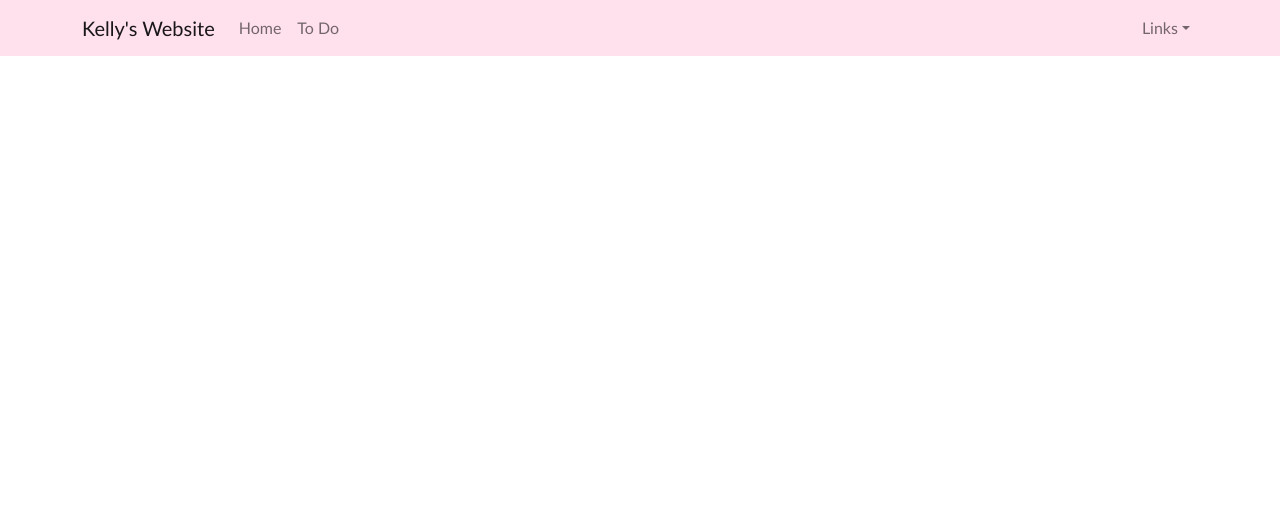
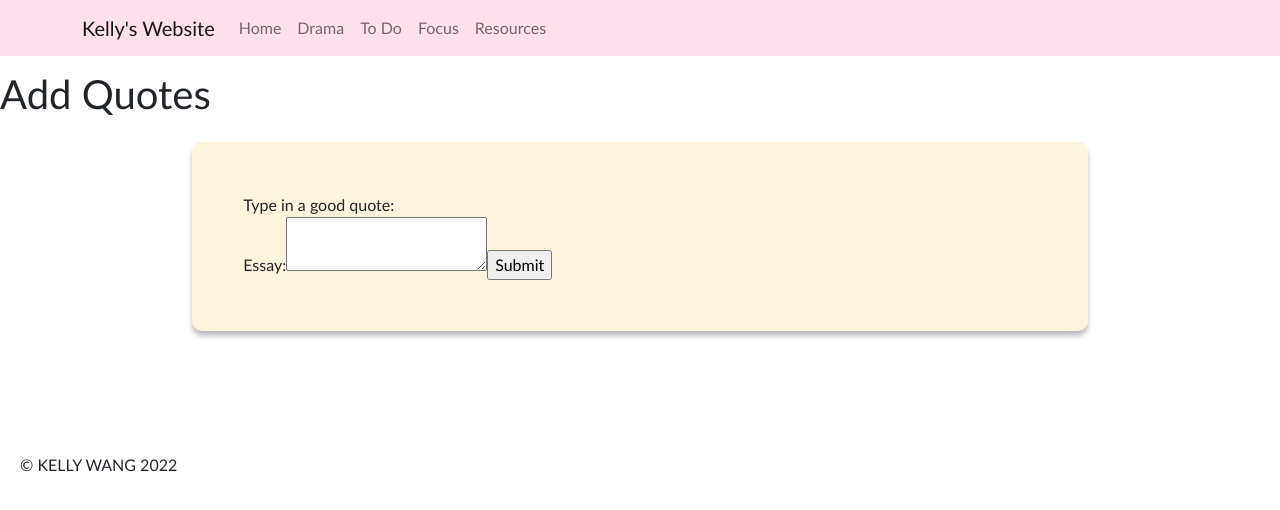
Before and after one commit to kellyzwang/kelly-personal-website, a React app: page /drama in a window 1280 px wide. Built offline with nearby package versions, Linux system fonts and the light colour scheme; some packages are replaced by stand-ins of ours.

Commit message:
modified home page, drama page

```diff
--- a/package.json
+++ b/package.json
@@ -7,6 +7,7 @@
     "@testing-library/react": "^13.3.0",
     "@testing-library/user-event": "^13.5.0",
     "bootstrap": "^5.1.3",
+    "firebase": "^9.8.3",
     "react": "^18.2.0",
     "react-bootstrap-validation": "^0.1.11",
     "react-dom": "^18.2.0",
--- a/src/components/App.js
+++ b/src/components/App.js
@@ -4,6 +4,7 @@ import { Routes, Route } from 'react-router-dom';
 //import { getDatabase, ref, onValue } from 'firebase/database';
 import { NavBar } from './NavBar.js';
 import { Home } from './Home.js';
+import { Drama } from './Drama.js';
 
 
 
@@ -15,7 +16,7 @@ function App(props) {
             <Routes>
                 <Route path="/" element={<Home />} />
                 <Route path="/home" element={<Home />} />
-                {/*<Route path="/projects" element={<Projects />} />*/}
+                <Route path="/drama" element={<Drama />} />
                 {/*<Route path="/*" element={<Home />} /> */}
             </Routes>
         </div>
--- /dev/null
+++ b/src/components/Drama.js
@@ -0,0 +1,46 @@
+import { React, useState } from 'react';
+import { getDatabase, ref, push as firebasePush } from 'firebase/database';
+
+
+export function Drama() {
+
+    // state variable to track quote entered
+    const [quoteEntered, setQuoteEntered] = useState(null);
+
+
+    const handleQuoteChange = (event) => {
+        const enteredValue = event.target.value;
+        setQuoteEntered(enteredValue);
+    }
+    const handleAddQuoteSubmit = (event) => {
+        event.preventDefault();
+    }
+
+
+    return (
+        <div>
+            <section>
+                <h1>Add Quotes</h1>
+                <div class="flex-container-drama">
+                    <div class="flex-item-card-drama">
+                        Type in a good quote:
+
+                        <form onSubmit={handleAddQuoteSubmit}>
+                            <label>
+                                Essay:
+                                <textarea value={quoteEntered} onChange={handleQuoteChange} />
+                            </label>
+                            <input type="submit" value="Submit" />
+                        </form>
+                    </div>
+                </div>
+            </section>
+            <section>
+                <p></p>
+            </section>
+            <footer>
+                <p>&copy; KELLY WANG 2022</p>
+            </footer>
+        </div>
+    );
+}
--- a/src/components/Home.js
+++ b/src/components/Home.js
@@ -5,10 +5,10 @@ export function Home() {
     return (
         <div>
             <section>
-                <div className="flex-container-home">
+                <div className="flex-container-home center">
                     <div className="flex-item-card-home">
                         <h1>Welcome to Kelly's Website!</h1>
-                        <p></p>
+                        <img src="img/pokemon.png" alt="pokemon"  />
                     </div>
                 </div>
             </section>
--- a/src/components/NavBar.js
+++ b/src/components/NavBar.js
@@ -15,16 +15,19 @@ export function NavBar(props) {
                     <Navbar.Collapse id="responsive-navbar-nav">
                         <Nav className="me-auto">
                             <Nav.Link as={Link} to="/home">Home</Nav.Link>
+                            <Nav.Link as={Link} to="/drama">Drama</Nav.Link>
                             <Nav.Link as={Link} to="/to-do">To Do</Nav.Link>
+                            <Nav.Link as={Link} to="/focus">Focus</Nav.Link>
+                            <Nav.Link as={Link} to="/career">Resources</Nav.Link>
                         </Nav>
-                        <Nav>
+                        {/*<Nav>
                             <NavDropdown title="Links" id="collasible-nav-dropdown">
                                 <NavDropdown.Item href="https://github.com/kellyzwang">GitHub</NavDropdown.Item>
                                 <NavDropdown.Item href="https://www.linkedin.com/in/kelly-zw/">LinkedIn</NavDropdown.Item>
                                 <NavDropdown.Divider />
                                 <NavDropdown.Item href="https://docs.google.com/document/d/1xO3s0wsN3FlSNdb9Ru-Fx9DN-a7tne77AsNn-rn0wVI/edit?usp=sharing">Resume</NavDropdown.Item>
                             </NavDropdown>
-                        </Nav>
+                        </Nav>*/}
                     </Navbar.Collapse>
                 </Container>
 
--- a/src/index.css
+++ b/src/index.css
@@ -4,6 +4,25 @@
     font-family: 'Nunito', 'Rubik', 'Trebuchet MS', sans-serif;;
 }
 
+section {
+    padding-top: 70px;
+}
+/*
+.flex-container {
+    display: flex;
+}
+.flex-item {
+    flex-grow: 1;  get 1 share of extra space
+    flex-shrink: 0;  do not shrink if items overflow container
+    flex-basis: 33%;  take up 33% of parent initially
+    width: 60%;
+    background-color: #FCF4DD;
+    margin: 1rem;
+    border-radius: 10px;
+    box-shadow: 0 5px 5px rgba(0, 0, 0, 0.26);
+    padding: 4%;
+}
+*/
 /* nav bar */
 .color-nav {
     background-color: #FFE1EE;
@@ -29,3 +48,33 @@ footer {
     box-shadow: 0 5px 5px rgba(0, 0, 0, 0.26);
     padding: 4%;
 }
+.center {
+    text-align: center;
+}
+/*
+.pikachu-img {
+    width: 9em;
+    height: 9em;
+    float:right;
+}
+.togepi-img {
+    width: 7em;
+    height: 7em;
+    bottom: 0;
+    float:right;
+}
+*/
+
+/* drama page */
+.flex-container-drama {
+    display: flex;
+    justify-content: space-evenly;
+}
+.flex-item-card-drama {
+    width: 70%;
+    background-color: #FCF4DD;
+    margin: 1rem;
+    border-radius: 10px;
+    box-shadow: 0 5px 5px rgba(0, 0, 0, 0.26);
+    padding: 4%;
+}
```
Also changed, not shown: public/img/jirachi.png (added), public/img/pikachu.png (added), public/img/pokemon.png (added), public/img/sylveon.png (added), public/img/togepi.png (added), 1 other file.
